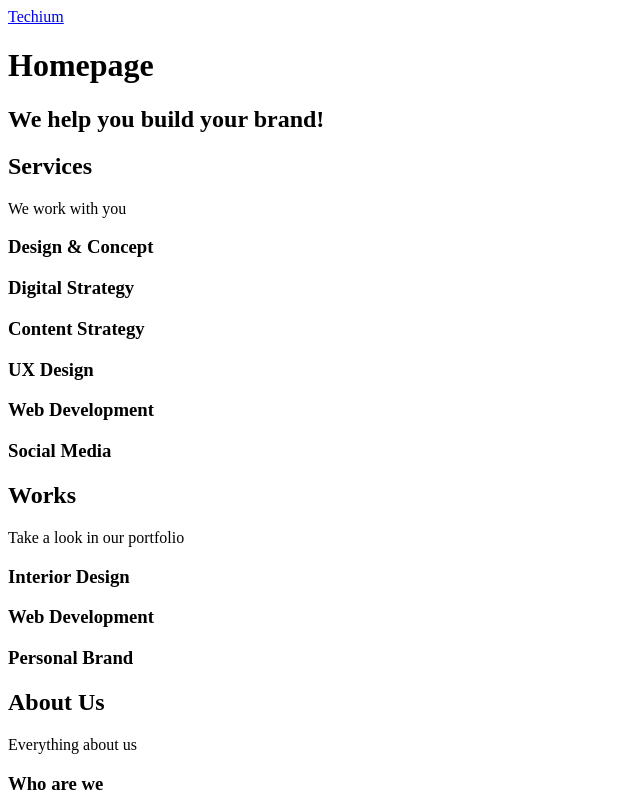
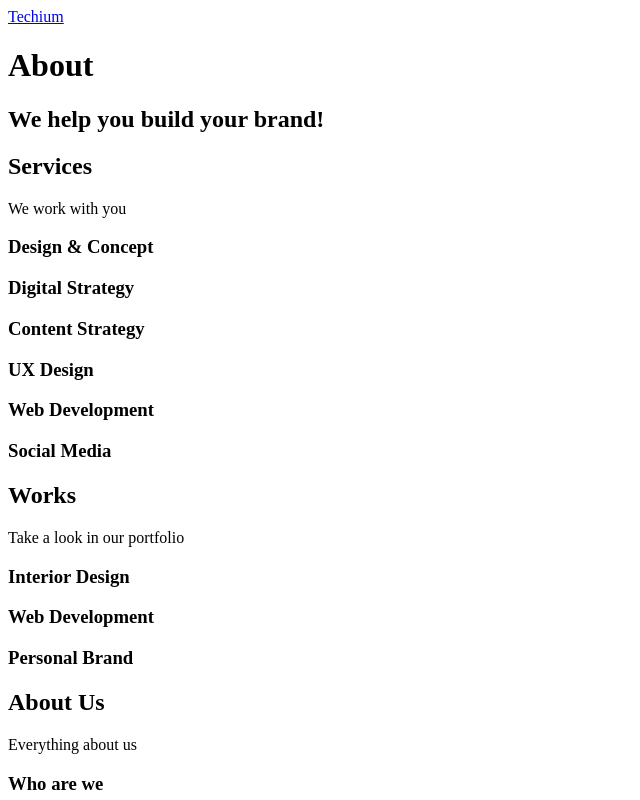
Before and after one commit to Demidorn/alx-frontend, a plain HTML site: page 0x00-html_advanced/about.html in a window 1280 px wide. Shown: the top 800 px of the page, without its empty margins (0-640 px from the left). Drawn offline with Linux system fonts and the light colour scheme.

Commit message:
html page

```diff
--- a/0x00-html_advanced/about.html
+++ b/0x00-html_advanced/about.html
@@ -23,7 +23,7 @@
     </header>
     <!-- Main -->
     <main>
-        <h1>Homepage</h1>
+        <h1>About</h1>
         <!-- Hero section -->
         <section>
             <div>
```
